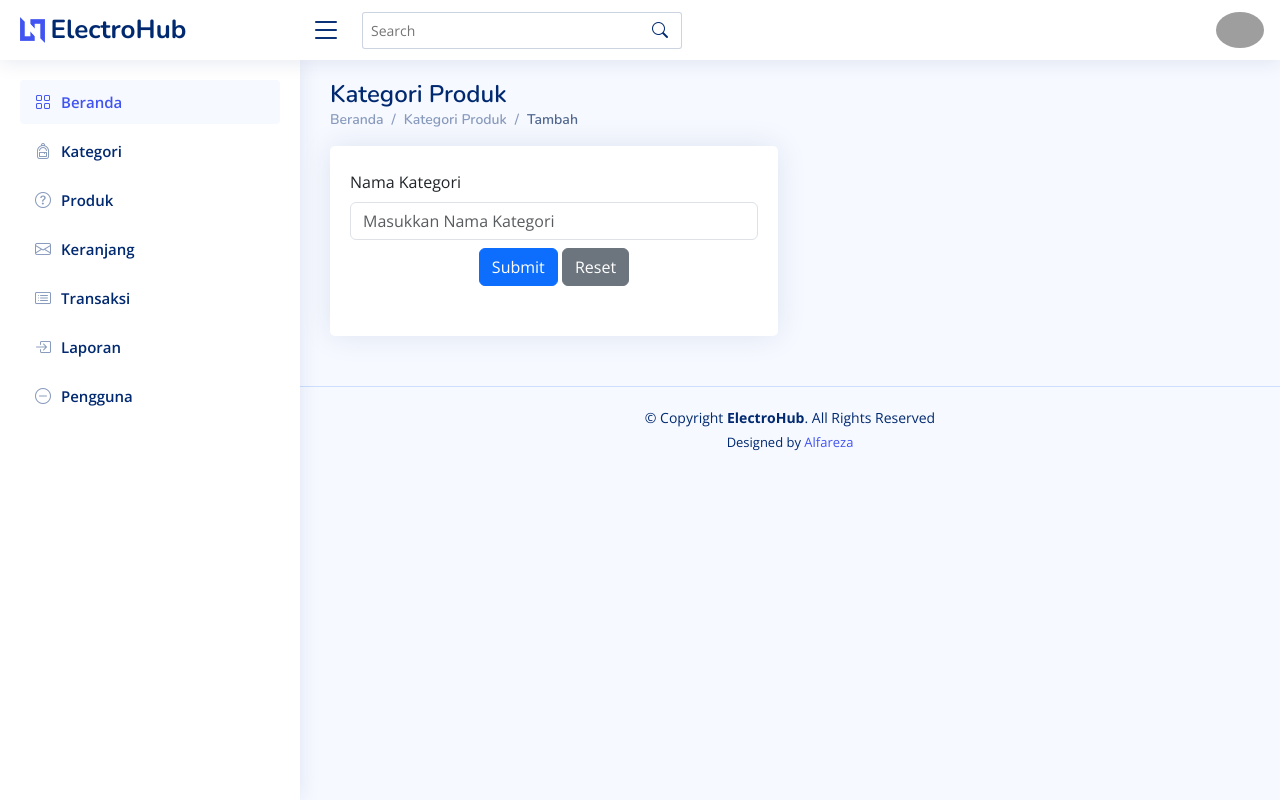
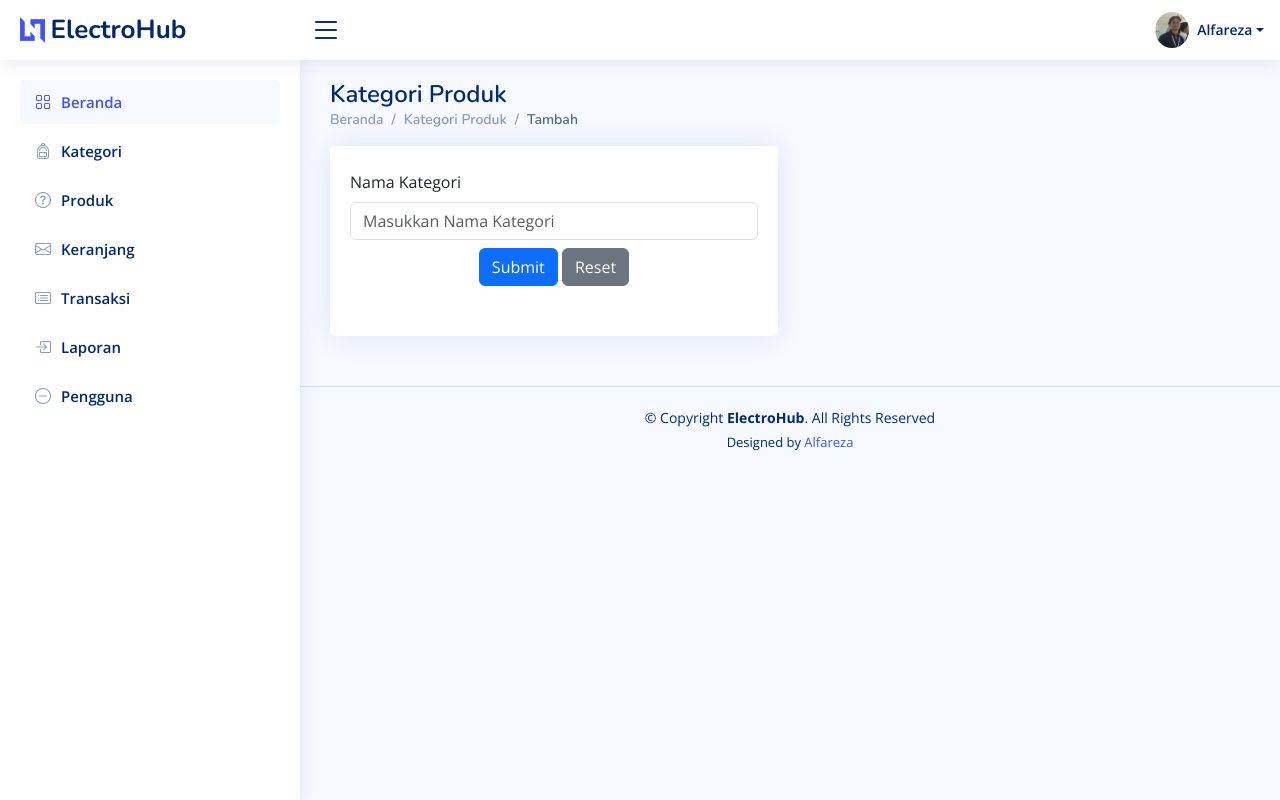
Before and after one commit to Reza-clown/ElectroHub, a PHP site: page /admin/t_kategori.php in a window 1280 px wide. Run offline with PHP 8.4, Linux system fonts and the light colour scheme; some libraries are stand-ins or nearby versions; grey boxes are pictures that could not be loaded.

Commit message:
ganti img

```diff
--- a/admin/index.php
+++ b/admin/index.php
@@ -56,7 +56,8 @@
         <li class="nav-item dropdown pe-3">
 
           <a class="nav-link nav-profile d-flex align-items-center pe-0" href="#" data-bs-toggle="dropdown">
-            <img src="assets/img/munir.jpg" alt="Profile" class="rounded-circle">
+            <img src="assets/img/reza.jpg" alt="Profile" class="rounded-circle">
+            <span class="d-none d-md-block dropdown-toggle ps-2">Alfareza</span>
           </a><!-- End Profile Iamge Icon -->
 
           <ul class="dropdown-menu dropdown-menu-end dropdown-menu-arrow profile">
@@ -312,7 +313,7 @@
       <!-- You can delete the links only if you purchased the pro version. -->
       <!-- Licensing information: https://bootstrapmade.com/license/ -->
       <!-- Purchase the pro version with working PHP/AJAX contact form: https://bootstrapmade.com/nice-admin-bootstrap-admin-html-template/ -->
-      Designed by <a href="https://bootstrapmade.com/">Alfareza</a>
+      Designed by <a href="https://instagram.com/alfrza.rmdn">Alfareza</a>
     </div>
   </footer><!-- End Footer -->
 
--- a/admin/kategori.php
+++ b/admin/kategori.php
@@ -194,7 +194,7 @@
         <li class="nav-item dropdown pe-3">
 
           <a class="nav-link nav-profile d-flex align-items-center pe-0" href="#" data-bs-toggle="dropdown">
-            <img src="assets/img/IMG_2531.jpg" alt="Profile" class="rounded-circle">
+            <img src="assets/img/reza.jpg" alt="Profile" class="rounded-circle">
             <span class="d-none d-md-block dropdown-toggle ps-2">Alfareza</span>
           </a><!-- End Profile Iamge Icon -->
 
@@ -414,7 +414,7 @@
       <!-- You can delete the links only if you purchased the pro version. -->
       <!-- Licensing information: https://bootstrapmade.com/license/ -->
       <!-- Purchase the pro version with working PHP/AJAX contact form: https://bootstrapmade.com/nice-admin-bootstrap-admin-html-template/ -->
-      Designed by <a href="https://bootstrapmade.com/">Alfareza</a>
+      Designed by <a href="https://instagram.com/alfrza.rmdn">Alfareza</a>
     </div>
   </footer><!-- End Footer -->
 
--- a/admin/t_kategori.php
+++ b/admin/t_kategori.php
@@ -75,13 +75,6 @@ if (isset($_POST['simpan'])) {
       </a>
       <i class="bi bi-list toggle-sidebar-btn"></i>
     </div><!-- End Logo -->
-
-    <div class="search-bar">
-      <form class="search-form d-flex align-items-center" method="POST" action="#">
-        <input type="text" name="query" placeholder="Search" title="Enter search keyword">
-        <button type="submit" title="Search"><i class="bi bi-search"></i></button>
-      </form>
-    </div><!-- End Search Bar -->
 
     <nav class="header-nav ms-auto">
       <ul class="d-flex align-items-center">
@@ -219,7 +212,8 @@ if (isset($_POST['simpan'])) {
         <li class="nav-item dropdown pe-3">
 
           <a class="nav-link nav-profile d-flex align-items-center pe-0" href="#" data-bs-toggle="dropdown">
-            <img src="assets/img/mesagges-3.jpg" alt="Profile" class="rounded-circle">
+            <img src="assets/img/reza.jpg" alt="Profile" class="rounded-circle">
+            <span class="d-none d-md-block dropdown-toggle ps-2">Alfareza</span>
           </a><!-- End Profile Iamge Icon -->
 
           <ul class="dropdown-menu dropdown-menu-end dropdown-menu-arrow profile">
@@ -381,7 +375,7 @@ if (isset($_POST['simpan'])) {
       <!-- You can delete the links only if you purchased the pro version. -->
       <!-- Licensing information: https://bootstrapmade.com/license/ -->
       <!-- Purchase the pro version with working PHP/AJAX contact form: https://bootstrapmade.com/nice-admin-bootstrap-admin-html-template/ -->
-      Designed by <a href="https://bootstrapmade.com/">Alfareza</a>
+      Designed by <a href="https://instagram.com/alfrza.rmdn">Alfareza</a>
     </div>
   </footer><!-- End Footer -->
 
```
Also changed, not shown: admin/e_kategori.php (+3 -9 lines), admin/assets/img/reza.jpg (renamed from admin/assets/img/IMG_2531.jpg). Lines whose indentation alone changed are shown as unchanged.
